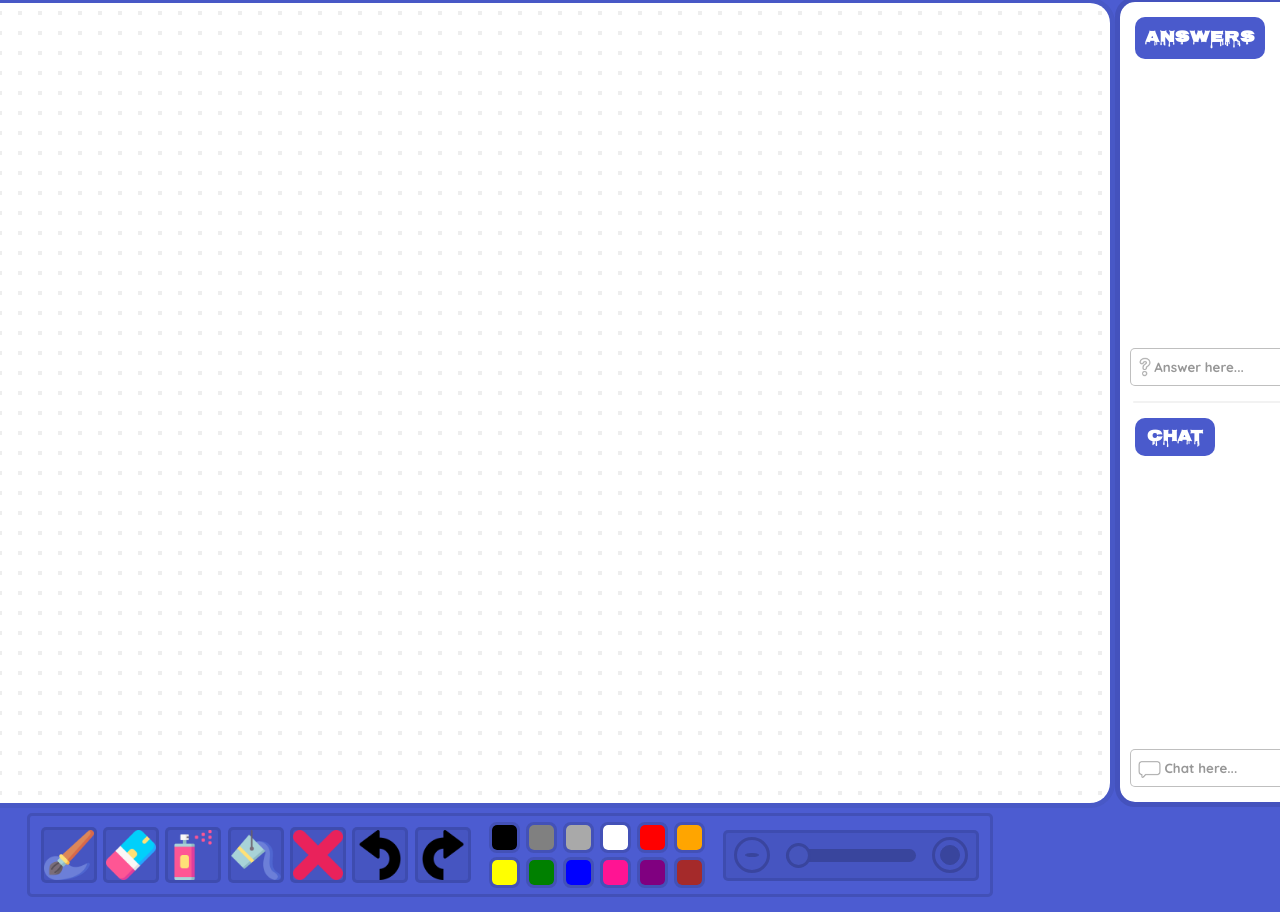
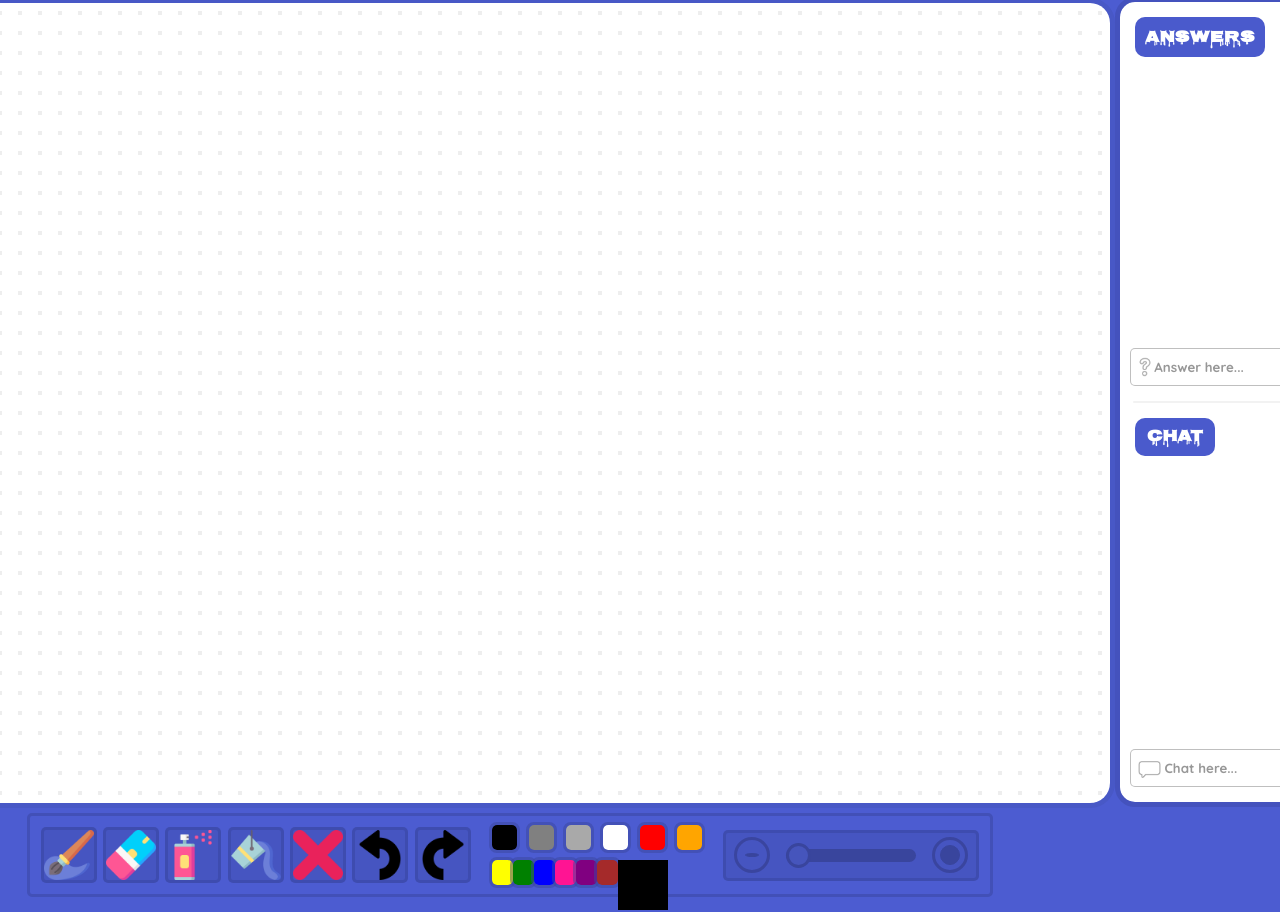
Before and after one commit to Zaxaromy/drawify, a React (Vite) app: page / in a window 1280 px wide. Shown: the part 57-969 px from the top of the page. Built offline with nearby package versions, Linux system fonts and the light colour scheme; no server answers.

Commit message:
Adding color wheel
Signed-off-by: Zaxaromy <mistereyeszi101@gmail.com>

```diff
--- a/src/assets/styles/chat-system.styl
+++ b/src/assets/styles/chat-system.styl
@@ -70,7 +70,7 @@
 .answers-title
   display flex
   justify-content center
-  padding 8px 15px 7px 15px
+  padding 8px 15px 5px 15px
   width 100px
   background-color rgba(57,69,157,0.1)
   border-radius 10px
--- a/src/assets/styles/underbar.styl
+++ b/src/assets/styles/underbar.styl
@@ -86,6 +86,10 @@ underbar-border = 3px solid rgba(57,69,157,0.5)
 .brown
   background-color brown
 
+.color-wheel
+  width 50px
+  height 50px
+
 .slider-wrapper
   height 45px
   width 250px
--- a/src/components/CanvasComponent.jsx
+++ b/src/components/CanvasComponent.jsx
@@ -7,7 +7,7 @@ function CanvasComponent({ socket }) {
   const contextRef = useRef(null);
   const isDrawing = useRef(false);
   const prevPos = useRef(null);
-  const { lineWidth, setLineWidth } = useLineWidthContext();
+  const { lineWidth } = useLineWidthContext();
 
   useEffect(() => {
     const canvas = canvasRef.current;
@@ -17,12 +17,6 @@ function CanvasComponent({ socket }) {
     context.lineCap = 'round';
     context.lineWidth = lineWidth;
     contextRef.current = context;
-
-    const handleLineWidthChange = (newWidth) => {
-      contextRef.current.lineWidth = newWidth; // Update the context value
-      setLineWidth(newWidth); // Update the context value
-    };
-    handleLineWidthChange(lineWidth);
 
     // eslint-disable-next-line react/prop-types
     socket.on('draw', (data) => {
--- /dev/null
+++ b/src/components/ColorWheel.jsx
@@ -0,0 +1,91 @@
+import React, { useState } from 'react';
+
+function hslToRgb(h, s, l) {
+  let r; let g; let
+    b;
+
+  if (s === 0) {
+    r = l;
+    g = l;
+    b = l; // achromatic
+  } else {
+    const hue2rgb = (p, q, t) => {
+      let newT = t; // Create a new variable instead of modifying the parameter
+      if (newT < 0) newT += 1;
+      if (newT > 1) newT -= 1;
+      if (newT < 1 / 6) return p + (q - p) * 6 * newT;
+      if (newT < 1 / 2) return q;
+      if (newT < 2 / 3) return p + (q - p) * (2 / 3 - newT) * 6;
+      return p;
+    };
+
+    const q = l < 0.5 ? l * (1 + s) : l + s - l * s;
+    const p = 2 * l - q;
+    r = hue2rgb(p, q, h + 1 / 3);
+    g = hue2rgb(p, q, h);
+    b = hue2rgb(p, q, h - 1 / 3);
+  }
+
+  return [Math.round(r * 255), Math.round(g * 255), Math.round(b * 255)];
+}
+
+function rgbToHex(r, g, b) {
+  return `#${[r, g, b].map((x) => {
+    const hex = x.toString(16);
+    return hex.length === 1 ? `0${hex}` : hex;
+  }).join('')}`;
+}
+
+function ColorWheel() {
+  const [selectedColor, setSelectedColor] = useState('#000000');
+
+  function handleColorClick(event) {
+    const rect = event.target.getBoundingClientRect();
+    const x = event.clientX - rect.left;
+    const y = event.clientY - rect.top;
+    const hue = Math.floor((x / rect.width) * 360);
+    const saturation = Math.floor((y / rect.height) * 100);
+
+    const rgbColor = hslToRgb(hue, saturation, 50);
+    console.log('RGB Color:', rgbColor); // Add this line for debugging
+
+    const hexColor = rgbToHex(rgbColor[0], rgbColor[1], rgbColor[2]);
+    console.log('Hex Color:', hexColor); // Add this line for debugging
+
+    setSelectedColor(hexColor);
+  }
+
+  return (
+    <div>
+      <div
+        style={{
+          backgroundColor: selectedColor,
+          width: '50px',
+          height: '50px',
+          display: 'inline-block',
+        }}
+      />
+      <button
+        type="button"
+        className="color-wheel"
+        onClick={handleColorClick}
+        style={{
+          background: `conic-gradient(
+      from 0deg,
+      red,
+      yellow,
+      lime,
+      aqua,
+      blue,
+      magenta,
+      red
+    )`,
+        }}
+        aria-label="Select Color"
+      />
+
+    </div>
+  );
+}
+
+export default ColorWheel;
--- a/src/components/Palette.jsx
+++ b/src/components/Palette.jsx
@@ -1,4 +1,5 @@
 import React from 'react';
+import ColorWheel from './ColorWheel';
 
 function Palette() {
   return (
@@ -18,7 +19,7 @@ function Palette() {
         <span className="palette-color pink" />
         <span className="palette-color purple" />
         <span className="palette-color brown" />
-        {/* <span className="color-picker" /> */}
+        <ColorWheel />
       </div>
     </div>
   );
--- a/src/components/Slider.jsx
+++ b/src/components/Slider.jsx
@@ -9,18 +9,18 @@ function Slider() {
   };
 
   const setLineWidthSmall = () => {
-    setLineWidth(2);
+    setLineWidth(3);
   };
 
   const setLineWidthBig = () => {
-    setLineWidth(10);
+    setLineWidth(20);
   };
 
   return (
     <div className="slider-wrapper">
       <div className="range-label-wrapper">
         <span className="range-label-border">
-          <button className="range-label-small" onClick={setLineWidthSmall} />
+          <button type="button" className="range-label-small" onClick={setLineWidthSmall} aria-label="Set Small Line Width" />
         </span>
       </div>
       <div className="range-wrapper">
@@ -35,7 +35,7 @@ function Slider() {
       </div>
       <div className="range-label-wrapper">
         <span className="range-label-border">
-          <button className="range-label-big" onClick={setLineWidthBig} />
+          <button type="button" className="range-label-big" onClick={setLineWidthBig} aria-label="Set Line Width Big" />
         </span>
       </div>
     </div>
```
